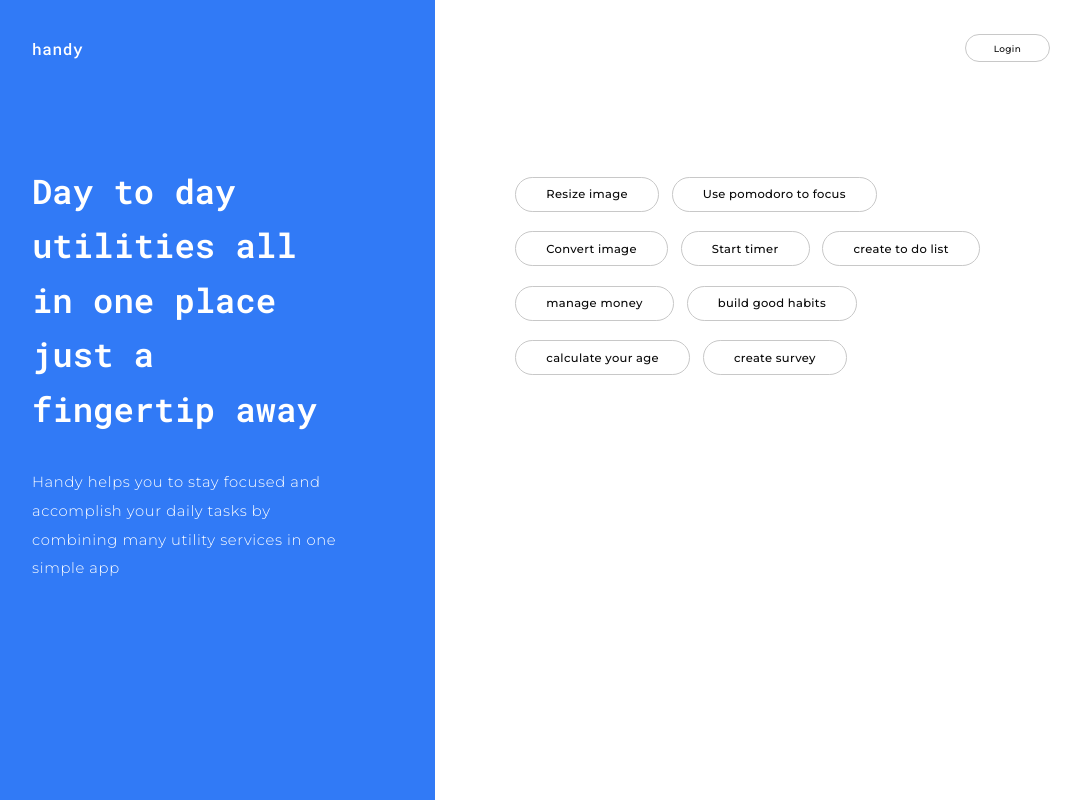
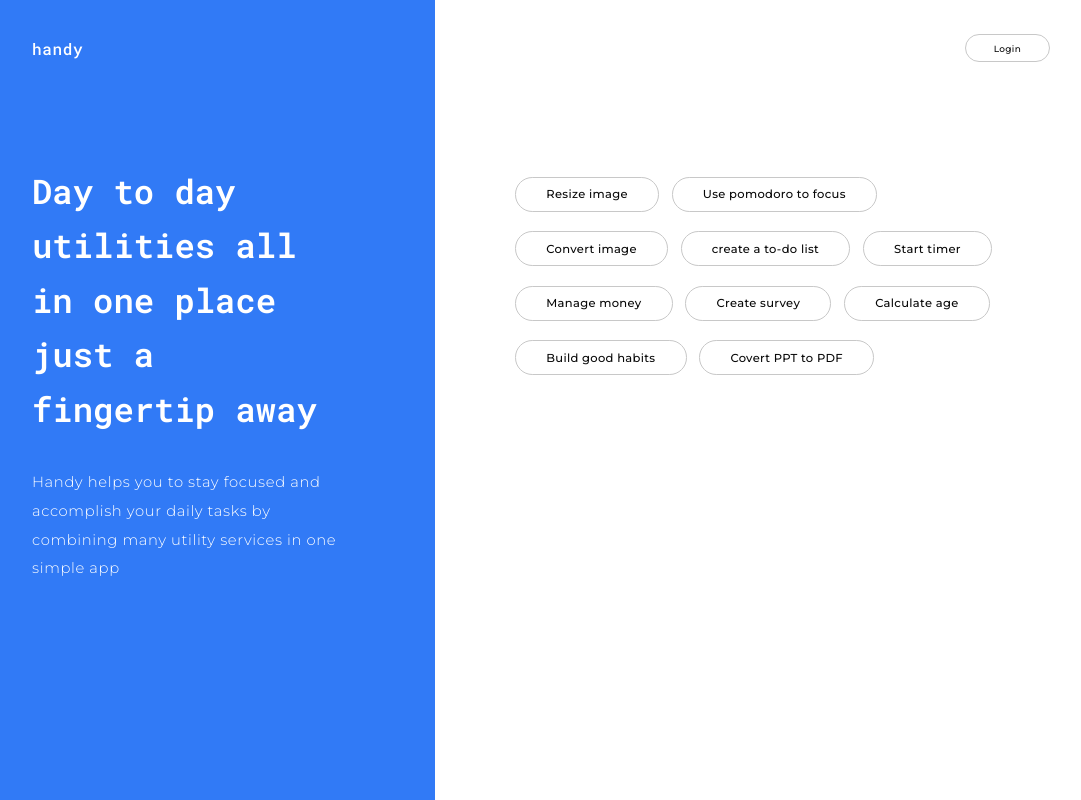
Before and after one commit to rabbykhairul/handy-front-end, a React (Create React App) app: page / in a window 1280 px wide. Shown: the whole page, without its empty margins (192-1273 px from the left). Built offline with nearby package versions, Linux system fonts and the light colour scheme.

Commit message:
refactor HeroUtilsList component

```diff
--- a/src/components/HeroUtilsList.jsx
+++ b/src/components/HeroUtilsList.jsx
@@ -1,39 +1,38 @@
-import React from "react";
+import React, { Component } from "react";
 import LinkButton from "./commons/LinkButton";
 import "./HeroUtilsList.css";
 
-const HeroUtilsList = () => {
-  return (
-    <div className="hero-utils-list">
-      <div>
-        <LinkButton to="/" label="Resize image"></LinkButton>
-      </div>
-      <div>
-        <LinkButton to="/" label="Use pomodoro to focus"></LinkButton>
-      </div>
-      <div>
-        <LinkButton to="/" label="Convert image"></LinkButton>
-      </div>
-      <div>
-        <LinkButton to="/" label="Start timer"></LinkButton>
-      </div>
-      <div>
-        <LinkButton to="/" label="create to do list"></LinkButton>
-      </div>
-      <div>
-        <LinkButton to="/" label="manage money"></LinkButton>
-      </div>
-      <div>
-        <LinkButton to="/" label="build good habits"></LinkButton>
-      </div>
-      <div>
-        <LinkButton to="/" label="calculate your age"></LinkButton>
-      </div>
-      <div>
-        <LinkButton to="/" label="create survey"></LinkButton>
-      </div>
-    </div>
-  );
-};
+class HeroUtilsList extends Component {
+  utilsInfoObjs = [
+    { label: "Resize image", to: "/", borderColor: "" },
+    { label: "Use pomodoro to focus", to: "/", borderColor: "" },
+    { label: "Convert image", to: "/", borderColor: "" },
+    { label: "create a to-do list", to: "/", borderColor: "" },
+    { label: "Start timer", to: "/", borderColor: "" },
+    { label: "Manage money", to: "/", borderColor: "" },
+    { label: "Create survey", to: "/", borderColor: "" },
+    { label: "Calculate age", to: "/", borderColor: "" },
+    { label: "Build good habits", to: "/", borderColor: "" },
+    { label: "Covert PPT to PDF", to: "/", borderColor: "" },
+  ];
+
+  renderUtilsButtons = () => {
+    return this.utilsInfoObjs.map((utilsInfo) => {
+      return (
+        <div key={utilsInfo.label}>
+          <LinkButton
+            to={utilsInfo.to}
+            label={utilsInfo.label}
+            borderColor={utilsInfo.borderColor}
+          />
+        </div>
+      );
+    });
+  };
+
+  render() {
+    return <div className="hero-utils-list">{this.renderUtilsButtons()}</div>;
+  }
+}
 
 export default HeroUtilsList;
```
